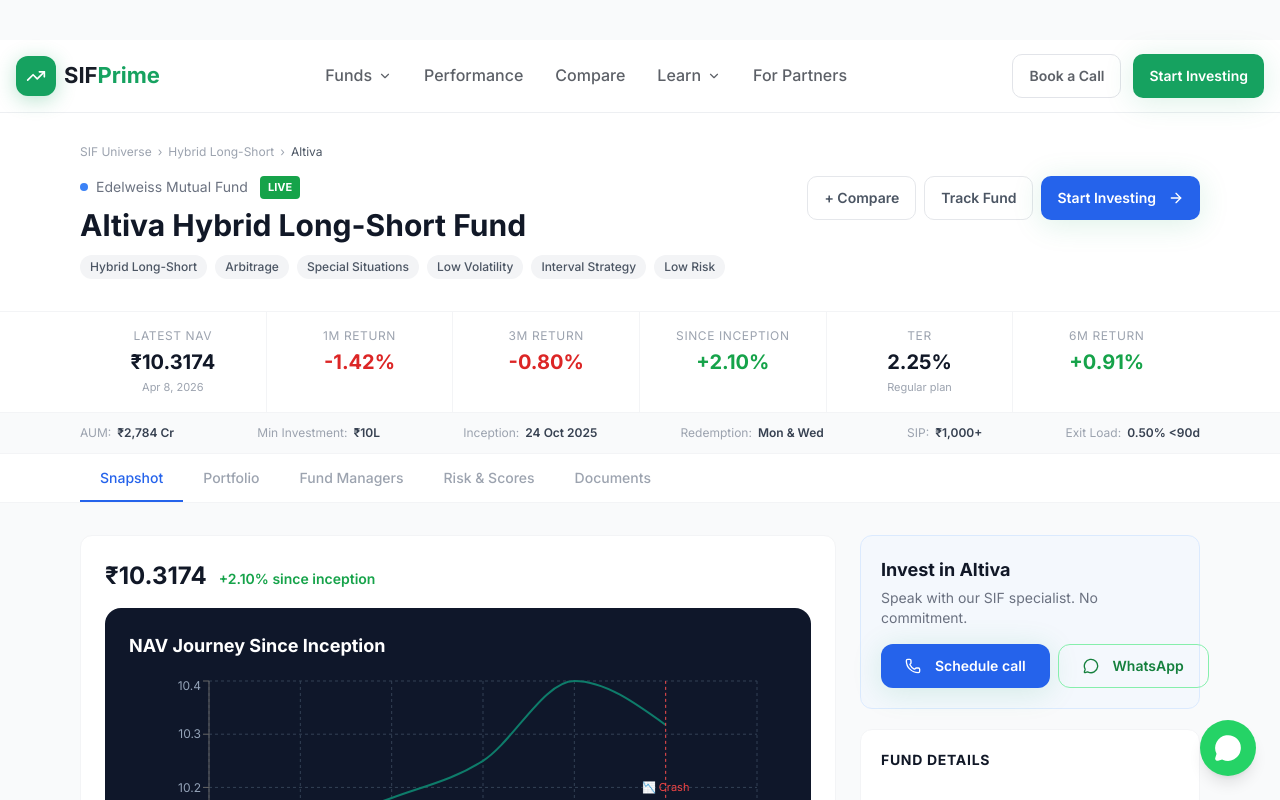
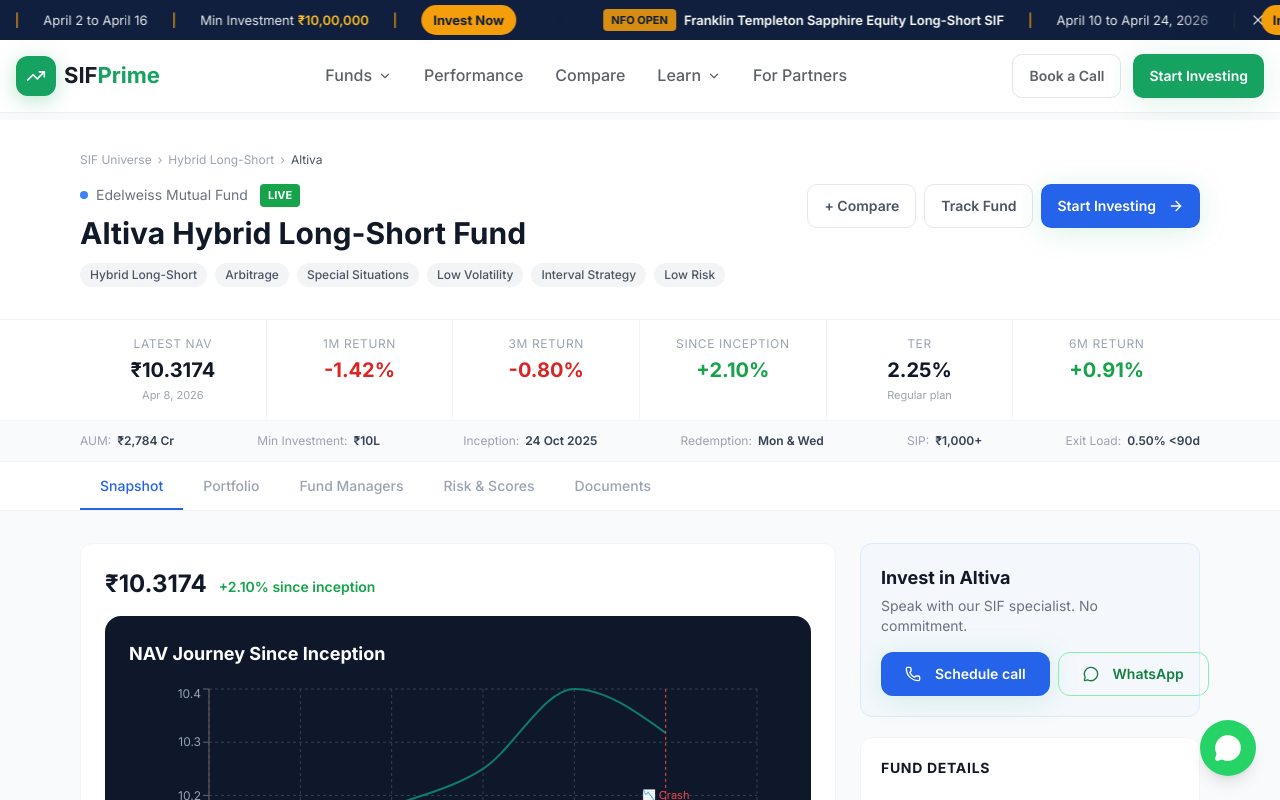
Before and after one commit to ethereum007/sifa, a Next.js app: page /sifs/altiva-hybrid-long-short in a window 1280 px wide. Shown: the top 800 px of the page. Built offline with nearby package versions, Linux system fonts and the light colour scheme; a web font is replaced by a local one.

Commit message:
Fix Altiva header overlap: add NFO ticker, bump top padding and sticky tab offset

```diff
--- a/src/app/sifs/altiva-hybrid-long-short/PageClient.tsx
+++ b/src/app/sifs/altiva-hybrid-long-short/PageClient.tsx
@@ -25,6 +25,7 @@
 
 const AMC_URL = "https://www.edelweissmf.com/altivasif";
 
+const NfoBannerTop = dynamic(() => import("@/components/NfoBannerTop"));
 const Header = dynamic(() => import("@/components/Header"));
 const Footer = dynamic(() => import("@/components/Footer"));
 
@@ -264,11 +265,12 @@
 
   return (
     <div className="min-h-screen bg-gray-50">
+      <NfoBannerTop />
       <Suspense fallback={<div className="h-16 lg:h-20" />}>
         <Header />
       </Suspense>
 
-      <main className="pt-24 lg:pt-28 pb-20">
+      <main className="pt-[104px] lg:pt-[120px] pb-20">
         {/* HERO */}
         <section className="bg-white border-b border-gray-100">
           <div className="max-w-6xl mx-auto px-4 py-6 sm:py-8">
@@ -349,7 +351,7 @@
         </section>
 
         {/* TAB NAV */}
-        <section className="bg-white border-b border-gray-100 sticky top-[88px] lg:top-[104px] z-30">
+        <section className="bg-white border-b border-gray-100 sticky top-[104px] lg:top-[112px] z-30">
           <div className="max-w-6xl mx-auto px-4">
             <div className="flex gap-0 overflow-x-auto">
               {TABS.map((tab) => (
```
